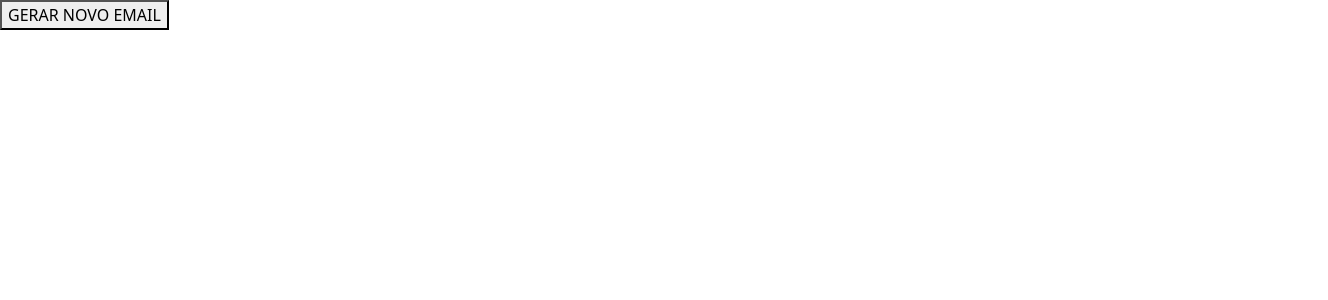
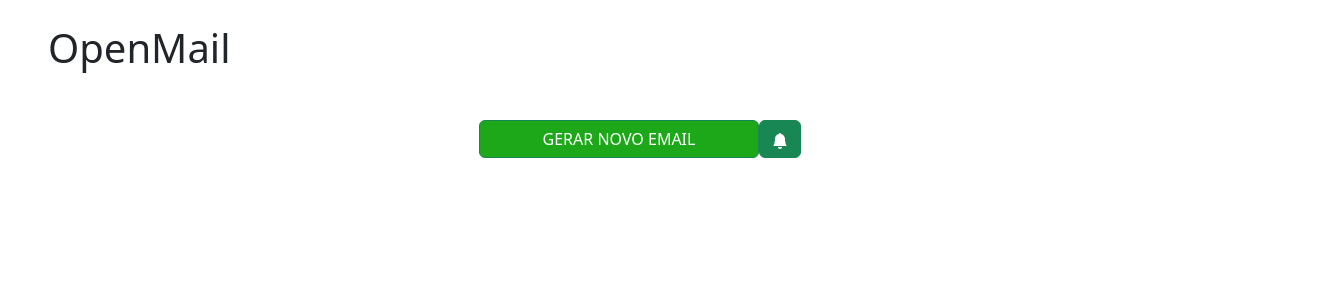
Before and after one commit to GabrielMeneze/AutoMail, a React (Vite) app in the folder mailauto/: page / in a window 1280 px wide. Shown: the top 300 px of the page, 1328 px wide, since content can reach past the window. Built offline with nearby package versions, Linux system fonts and the light colour scheme.

Commit message:
autorização notificação

```diff
--- a/mailauto/package.json
+++ b/mailauto/package.json
@@ -11,6 +11,7 @@
   "dependencies": {
     "axios": "^1.3.3",
     "bootstrap": "^5.2.3",
+    "bootstrap-icons": "^1.10.3",
     "react": "^18.2.0",
     "react-copy-to-clipboard": "^5.1.0",
     "react-dom": "^18.2.0",
--- /dev/null
+++ b/mailauto/src/App.css
@@ -0,0 +1,10 @@
+/* .banner{
+    background-image: url(https://img.freepik.com/vetores-gratis/abstrato-geometrico-fundo-poligonal-vermelho_1035-18006.jpg);
+} */
+
+.a{
+    background-color: blue;
+}
+.b{
+    background-color: pink;
+}
--- a/mailauto/src/App.tsx
+++ b/mailauto/src/App.tsx
@@ -1,22 +1,29 @@
 import React, { useState } from "react"
 import addNotification from "react-push-notification"
+import Cabecalho from "./components/Cabecalho/Cabecalho";
+import "bootstrap/dist/css/bootstrap.min.css";
+import "./App.css"
 import axios from 'axios';
-import "bootstrap/dist/css/bootstrap.min.css";
 
 function App() {
-  const [email, setEmail] = useState()
+  const [email, setEmail] = useState<string | undefined>(undefined);
+  const [showInput, setShowInput] = useState(false);
   const AUTH_TOKEN = 'MY_TOKEN';
   const CORS_PROXY_URL = "https://cors-anywhere.herokuapp.com/";
   const GRAPHQL_API_URL = `${CORS_PROXY_URL}https://dropmail.me/api/graphql/${AUTH_TOKEN}`;
 
   async function createSession() {
-    const query = `mutation { introduceSession { id, expiresAt, addresses { address } } }
-`;
+    const query = `mutation {
+      introduceSession {
+         id, expiresAt, addresses { address }
+         }
+        }`;
 
     try {
       const response = await axios.post(GRAPHQL_API_URL, { query });
       const { data } = response.data;
       setEmail(data.introduceSession.addresses[0].address);
+      setShowInput(true)
       return data.introduceSession;
     } catch (error) {
       console.error(error);
@@ -24,7 +31,13 @@ function App() {
   }
 
   async function fetchIncomingMail(sessionId: string) {
-    const query = `query { session(id: "${sessionId}") { mails{ rawSize, fromAddr, toAddr... } } } `;
+    const query = `query {
+      session(id: "${sessionId}") {
+        mails{
+          rawSize, fromAddr, toAddr...
+        }
+       }
+      } `;
 
     try {
       const response = await axios.post(GRAPHQL_API_URL, { query });
@@ -37,19 +50,73 @@ function App() {
   }
 
   const Notificacao = () => {
-    addNotification({
-      title: 'NEW MAIL',
-      message: 'você recebeu uma nova mensagem!',
-      duration: 5000,
-      native: true
-    })
+    if (!("Notification" in window)) {
+      alert("Este navegador não suporta notificações de desktop.");
+    } else if (Notification.permission === "granted") {
+      addNotification({
+        title: 'OpenMail',
+        message: 'Você recebeu uma nova mensagem!',
+        duration: 6000,
+        native: true
+      });
+    } else if (Notification.permission !== "denied") {
+      Notification.requestPermission().then(function (permission) {
+        if (permission === "granted") {
+          addNotification({
+            title: 'NEW MAIL',
+            message: 'Você recebeu uma nova mensagem!',
+            duration: 6000,
+            native: true
+          });
+        }
+      });
+    } else {
+      alert("Você bloqueou as notificações deste site. Por favor, ative-as nas configurações do navegador.");
+    }
+  };
+
+  function copyToClipboard(email: string | undefined) {
+    if (!email) {
+      return;
+    }
+    const el = document.createElement('textarea');
+    el.value = email;
+    document.body.appendChild(el);
+    el.select();
+    document.execCommand('copy');
+    document.body.removeChild(el);
   }
 
 
   return (
     <>
-      <button onClick={createSession}>GERAR NOVO EMAIL</button>
-      <p>{email}</p>
+      <Cabecalho />
+      <main>
+        <section className="container-fluid my-5">
+          <div className="col-10 mx-auto d-flex justify-content-center">
+            <div>
+              <button className="btn btn-success" style={{ backgroundColor: "#1ca819", width: "35vh" }} onClick={createSession}>
+                GERAR NOVO EMAIL
+              </button>
+              <button onClick={Notificacao} className="btn btn-success">
+                <svg xmlns="http://www.w3.org/2000/svg" width="16" height="16" fill="currentColor" className="bi bi-bell-fill" viewBox="0 0 16 16">
+                  <path d="M8 16a2 2 0 0 0 2-2H6a2 2 0 0 0 2 2zm.995-14.901a1 1 0 1 0-1.99 0A5.002 5.002 0 0 0 3 6c0 1.098-.5 6-2 7h14c-1.5-1-2-5.902-2-7 0-2.42-1.72-4.44-4.005-4.901z" />
+                </svg>
+              </button>
+              {showInput && (
+                <div className="d-flex align-items-center mt-4">
+                  <div className="input-group mb-3" style={{ width: "40vh" }}>
+                    <input type="text" className="form-control" value={email} readOnly />
+                    <div className="input-group-append">
+                      <button className="btn btn-success" style={{ width: "100px" }} onClick={() => copyToClipboard(email)}>Copiar</button>
+                    </div>
+                  </div>
+                </div>
+              )}
+            </div>
+          </div>
+        </section>
+      </main>
     </>
   )
 }
--- /dev/null
+++ b/mailauto/src/components/Cabecalho/Cabecalho.tsx
@@ -0,0 +1,11 @@
+import "bootstrap/dist/css/bootstrap.min.css";
+
+export default function Cabecalho() {
+    return (
+        <>
+            <header className="col-12 mx-5 mt-4">
+                <h1>OpenMail</h1>
+            </header>
+        </>
+    )
+}
```
Also changed, not shown: 2 other files (tests, documents, lock files or other folders).
